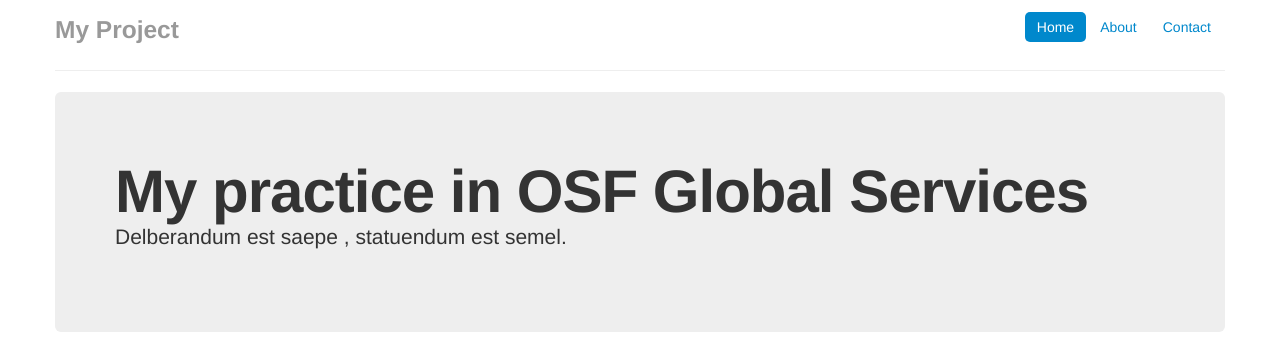
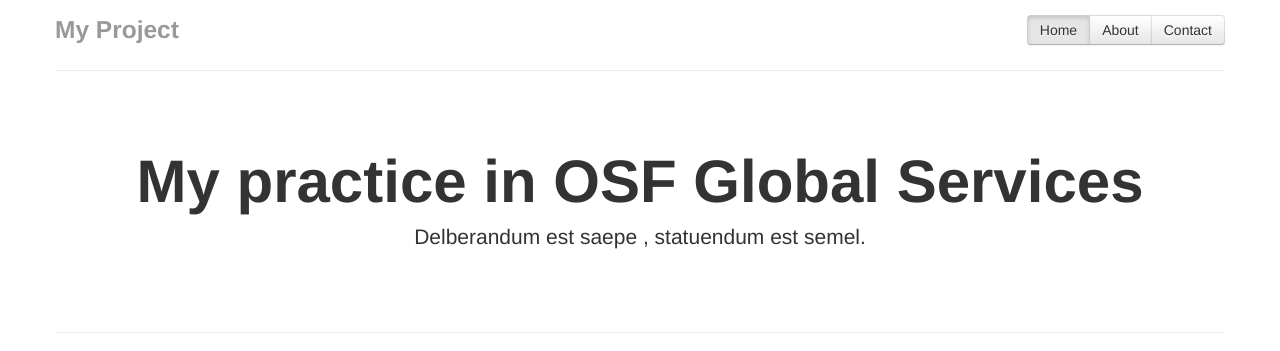
Before and after one commit to idutka/portfolio, a plain HTML site: page index.html in a window 1280 px wide. Shown: the top 351 px of the page. Drawn offline with nearby package versions, Linux system fonts and the light colour scheme.

Commit message:
changed style

```diff
--- a/css/style.css
+++ b/css/style.css
@@ -1,3 +1,13 @@
+.jumbotron {
+	margin: 80px 0;
+	text-align: center;
+}
+
+.jumbotron h1 {
+	font-size: 60px;
+	line-height: 1;
+}
+
 .myrow .span4{
 	margin-bottom: 20px;
 }
@@ -5,3 +15,13 @@
 .footer {
 	text-align: right;
 }
+
+#bgstatic {
+	background-image: url('../img/background.jpg');
+	position: fixed;
+	top: 0px;
+	left: 0px;
+	width: 100%;
+	height: 100%;
+	z-index: 0;
+}
--- a/index.html
+++ b/index.html
@@ -22,21 +22,22 @@
   </head>
   <body>
 
+    <!-- <div id="bgstatic"></div> -->
+
     <div class="container">
 
       <div class="masthead">
-        <ul class="nav nav-pills pull-right">
-          <li class="active"><a href="#">Home</a></li>
-          <li><a href="#">About</a></li>
-          <li><a href="#">Contact</a></li>
-        </ul>
+        <div class="navbar btn-group pull-right">
+          <a class="btn active" href="#">Home</a>
+          <a class="btn" href="#">About</a>
+          <a class="btn" href="#">Contact</a>
+        </div>
         <h3 class="muted">My Project</h3>
       </div>
 
       <hr>
 
-
-    <div class="hero-unit">
+    <div class="jumbotron">
         <h1>My practice in OSF Global Services</h1>
         <p class="lead">Delberandum est saepe , statuendum est semel.</p>
     </div>
@@ -44,6 +45,7 @@
     <hr>
 
     <div class="row myrow">
+
         <div class="span4">
           <a href="file:///C:/git/practice2013/index.html" class="thumbnail"><img src="img/web.jpg"></a>
           <p>Donec id elit non mi porta gravida at eget metus. Fusce dapibus, tellus ac cursus commodo. </p>
@@ -76,6 +78,7 @@
 
 
       </div>
+
     <div class="row myrow">
       <div class="span4">
           <a href="file:///C:/git/thebestslider/index.html" class="thumbnail"><img src="img/slider.jpg"></a>
@@ -87,6 +90,7 @@
           </p>
        </div>
     </div>
+
       <hr>
 
       <div class="footer">
```
